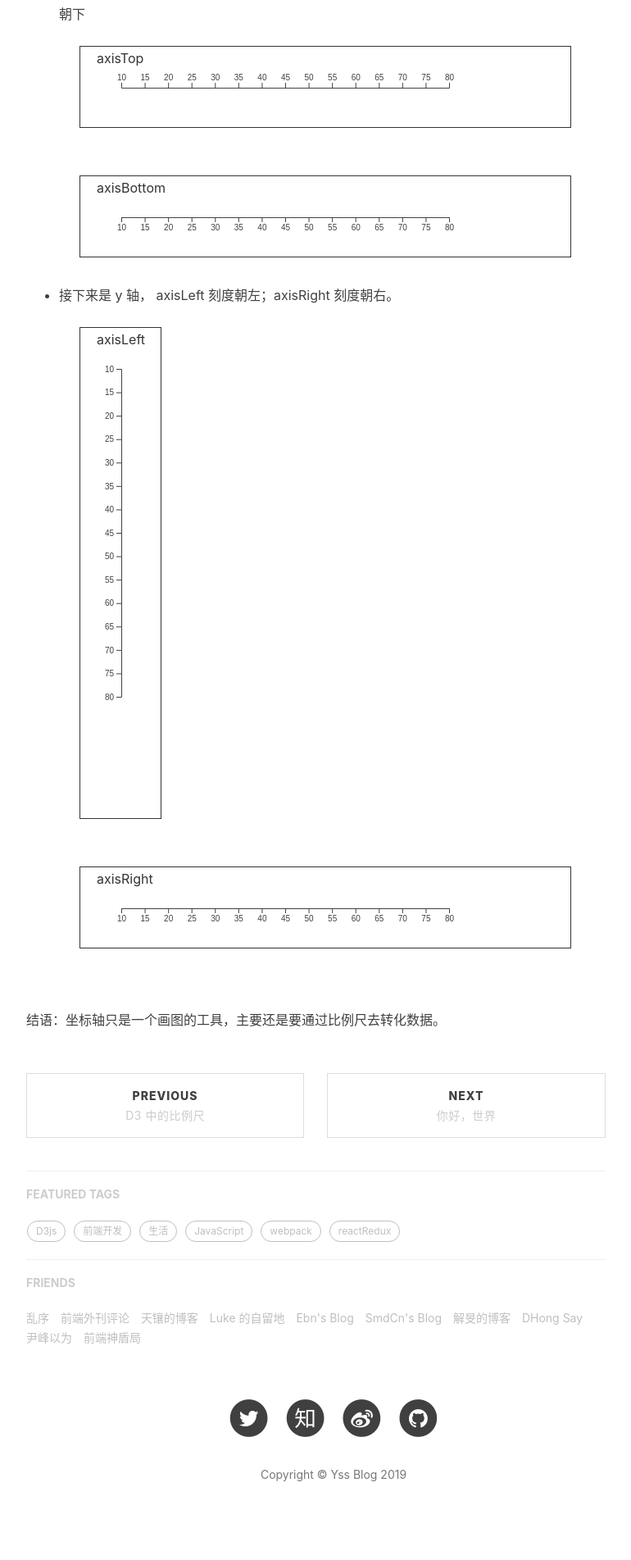
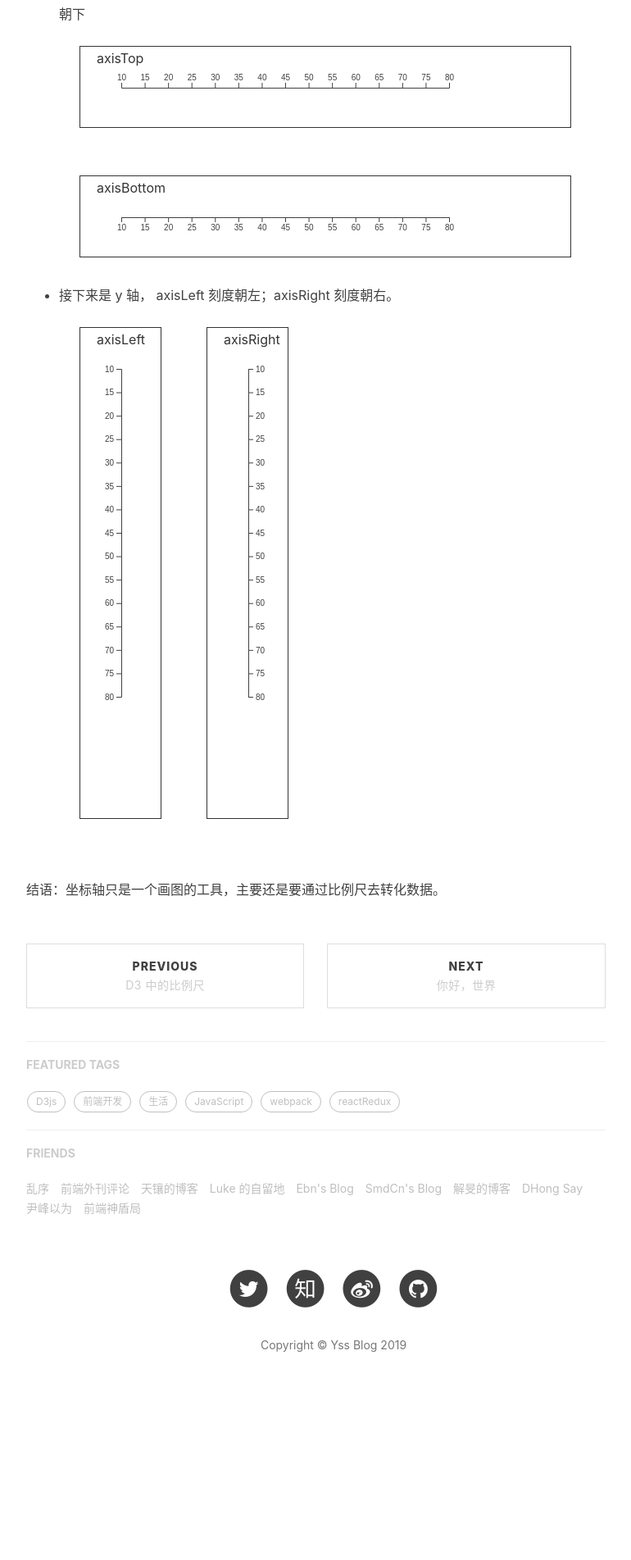
Before and after one commit to BobiY/BobiY.github.io, a Jekyll site: the page built from _posts/2017-6-17-D3-Zhou.html, in a window 1280 px wide. Shown: the part 1490-3393 px from the top of the page at 82% size, without its empty margins (233-1003 px from the left). Built offline with Jekyll 4.4.1, drawn with Linux system fonts in a browser that asks for light colours; nearby versions of some CDN libraries; comment, search, counter and statistics services are not loaded; after the commit the page ends 3235 px from its top, so only the background shows below that.

Commit message:
修改视图

```diff
--- a/_posts/2017-6-17-D3-Zhou.html
+++ b/_posts/2017-6-17-D3-Zhou.html
@@ -108,10 +108,10 @@ tags:
                .attr("transform", "translate(20, 20)")
                .text("axisLeft")
     </script>
-    <svg id="zhou3" height="100" width="600" style="border: 1px solid #333; margin: 25px;overflow: visible;"></svg>
+    <svg id="zhou3" height="600" width="100" style="border: 1px solid #333; margin: 25px;overflow: visible;"></svg>
     <script>
         const zhouSvg3 = d3.select("#zhou3");
-         const zhouYR = d3.axisBottom(linear);
+         const zhouYR = d3.axisRight(linear);
          zhouSvg3.append("g")
                 .attr("transform", "translate(50, 50)")
                 .call(zhouYR)
```
